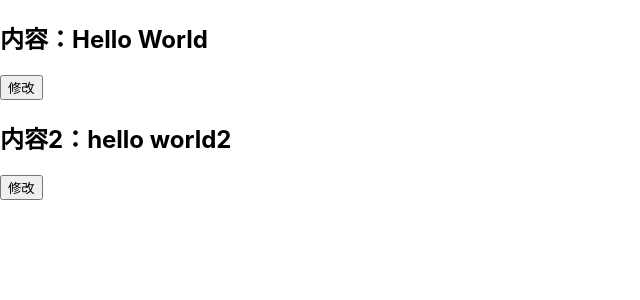
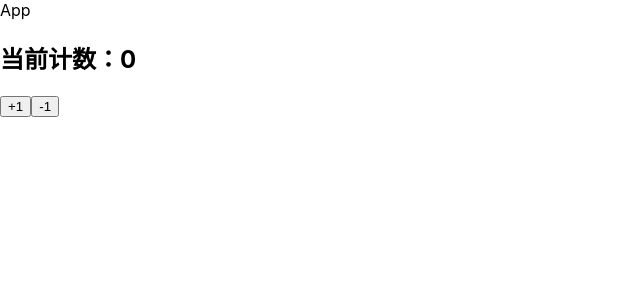
Before and after one commit to 666-arch/react-plan, a React (Create React App) app: page / in a window 1280 px wide. Shown: the top 300 px of the page, without its empty margins (0-640 px from the left). Built offline with nearby package versions, Linux system fonts and the light colour scheme.

Commit message:
计数器demo

```diff
--- /dev/null
+++ b/src/02_计数器实现对比/App.jsx
@@ -0,0 +1,10 @@
+import React, { memo } from 'react'
+import CounterClass from './CounterClass'
+export default memo(function App() {
+  return (
+    <div>
+      App
+      <CounterClass/>
+    </div>
+  )
+})
--- /dev/null
+++ b/src/02_计数器实现对比/CounterClass.jsx
@@ -0,0 +1,34 @@
+import React, { PureComponent } from 'react'
+
+export class CounterClass extends PureComponent {
+    constructor(props) {
+        super(props)
+        this.state = {
+            counter: 0
+        }
+    }
+
+    increment() {
+        this.setState({
+            counter: this.state.counter + 1
+        })
+    }
+
+    decrement() {
+        this.setState({
+            counter: this.state.counter - 1
+        })
+    }
+    render() {
+        const { counter } = this.state
+        return (
+            <div>
+                <h2>当前计数：{counter}</h2>
+                <button onClick={e => this.increment()}>+1</button>
+                <button onClick={e => this.decrement()}>-1</button>
+            </div>
+        )
+    }
+}
+
+export default CounterClass
--- a/src/index.js
+++ b/src/index.js
@@ -1,7 +1,9 @@
 import React from 'react';
 import ReactDOM from 'react-dom/client';
 import './index.css';
-import App from './01_不使用Hook/App';
+// import App from './01_不使用Hook/App';
+import App from './02_计数器实现对比/App';
+
 
 const root = ReactDOM.createRoot(document.getElementById('root'));
 root.render(
```
